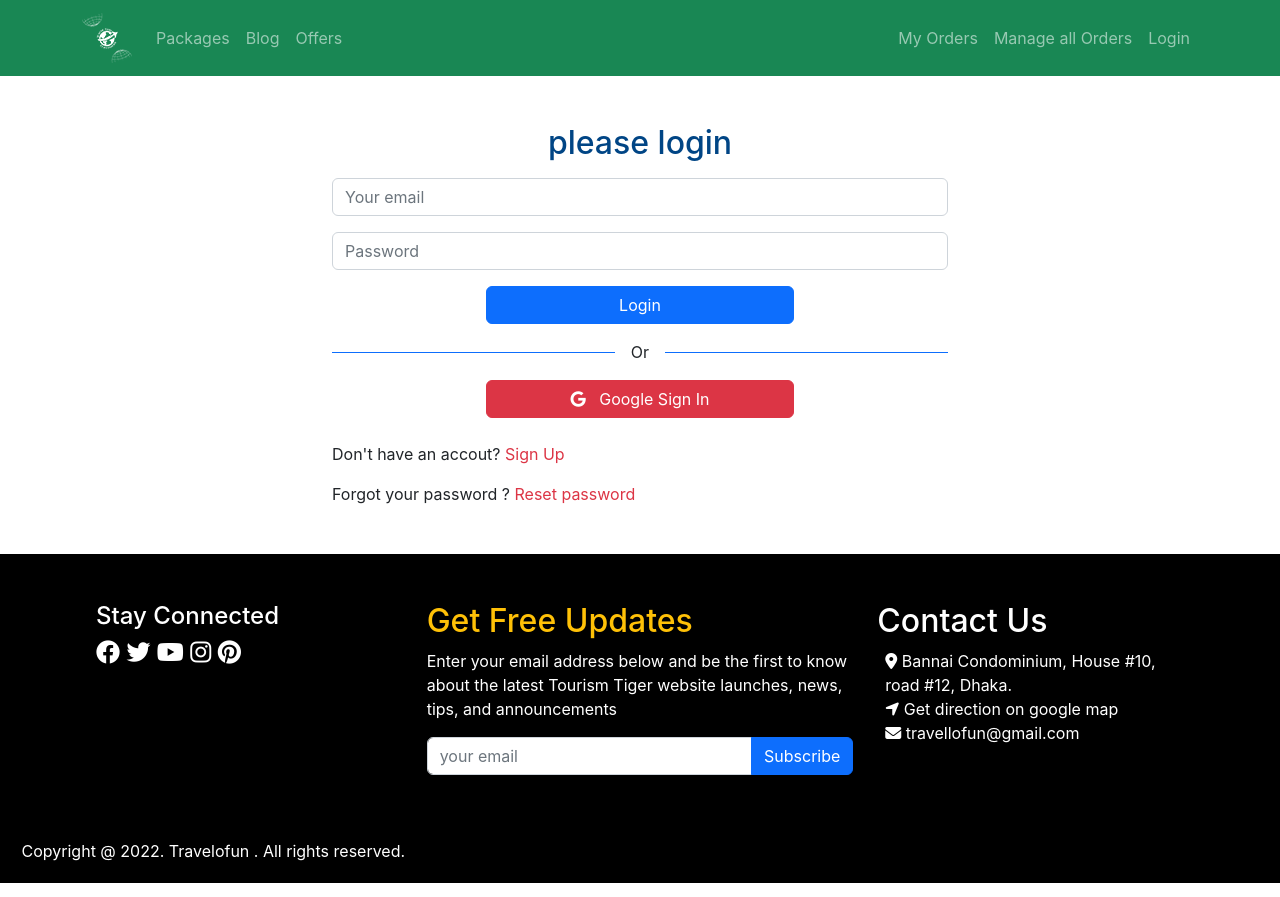
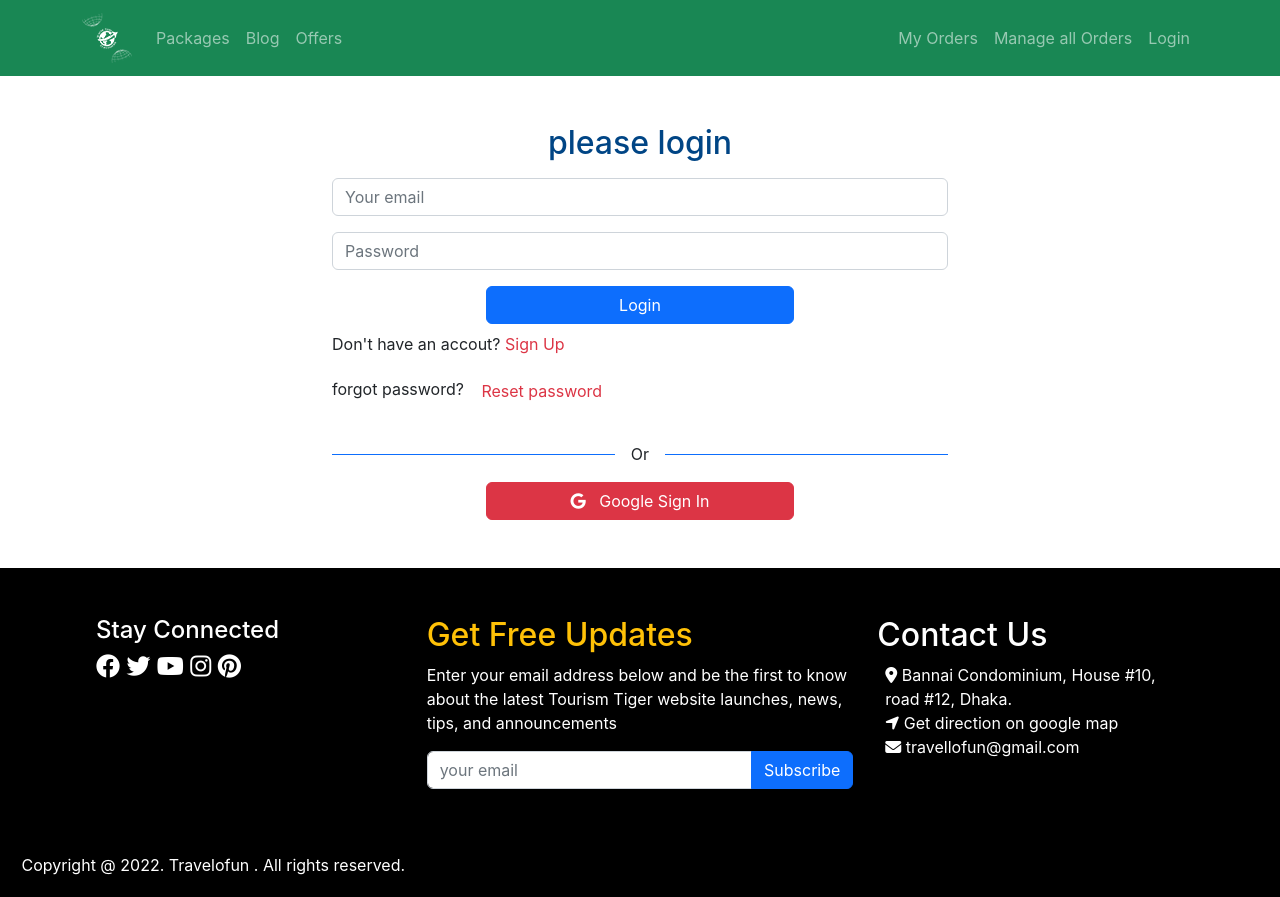
Before and after one commit to SifatNiloy/travelofun-client, a React (Create React App) app: page /login in a window 1280 px wide. Built offline with nearby package versions, Linux system fonts and the light colour scheme; no server answers.

Commit message:
password reset set

```diff
--- a/src/components/Login/Login/Login.js
+++ b/src/components/Login/Login/Login.js
@@ -5,7 +5,8 @@ import { Link, useLocation, useNavigate } from 'react-router-dom';
 import auth from '../../../firebase.init';
 import Loading from '../../Shared/Loading/Loading';
 import SocialLogin from '../SocialLogin/SocialLogin';
-
+import { ToastContainer, toast } from 'react-toastify';
+import 'react-toastify/dist/ReactToastify.css';
 import './Login.css'
 const Login = () => {
     const emailRef = useRef('');
@@ -19,7 +20,8 @@ const Login = () => {
         loading,
         error,
     ] = useSignInWithEmailAndPassword(auth);
-    if (loading ) {
+    const [sendPasswordResetEmail, sending] = useSendPasswordResetEmail(auth);
+    if (loading || sending) {
         return <Loading></Loading>
     }
     if (user) {
@@ -31,15 +33,20 @@ const Login = () => {
         const password = passwordRef.current.value;
         signInWithEmailAndPassword(email, password);
     }
-    const [sendPasswordResetEmail, sending] = useSendPasswordResetEmail(auth);
+
     const navigateRegister = event => {
         navigate('/register');
 
     }
     const resetPassword = async () => {
         const email = emailRef.current.value;
-        await sendPasswordResetEmail(email);
-        alert('Sent email');
+        if (email) {
+            await sendPasswordResetEmail(email);
+            toast('Sent email');
+        }
+        else{
+            toast('please enter your email address')
+        }
     }
     return (
         <div className='container w-50 mx-auto'>
@@ -58,9 +65,12 @@ const Login = () => {
                     Login
                 </Button>
             </Form>
+
+            <p className='mt-2'>Don't have an accout? <Link to='/register' className='text-danger pe-auto text-decoration-none' onClick={navigateRegister}>Sign Up</Link></p>
+            <p>forgot password? <button className=' btn btn-link text-danger pe-auto text-decoration-none' onClick={resetPassword}>Reset password</button></p>
+
             <SocialLogin></SocialLogin>
-            <p className='mt-2'>Don't have an accout? <Link to='/register' className='text-danger pe-auto text-decoration-none' onClick={navigateRegister}>Sign Up</Link></p>
-            <p className='mt-2'>Forgot your password ? <Link to='/register' className='text-danger pe-auto text-decoration-none' onClick={resetPassword}>Reset password</Link></p>
+            <ToastContainer />
         </div>
     );
 };
--- a/src/components/Login/Register/Register.js
+++ b/src/components/Login/Register/Register.js
@@ -3,6 +3,7 @@ import { Button, Form } from 'react-bootstrap';
 import { Link, useNavigate } from 'react-router-dom';
 import { useCreateUserWithEmailAndPassword, useUpdateProfile } from 'react-firebase-hooks/auth';
 import auth from '../../../firebase.init';
+import Loading from '../../Shared/Loading/Loading';
 
 const Register = () => {
     const [agree, setAgree] = useState(false);
@@ -19,6 +20,9 @@ const Register = () => {
     const navigate = useNavigate();
     const navigateLogin = () => {
         navigate('/login');
+    }
+    if (loading ||updating) {
+        return <Loading></Loading>
     }
     if (user) {
         navigate('/home');
```
